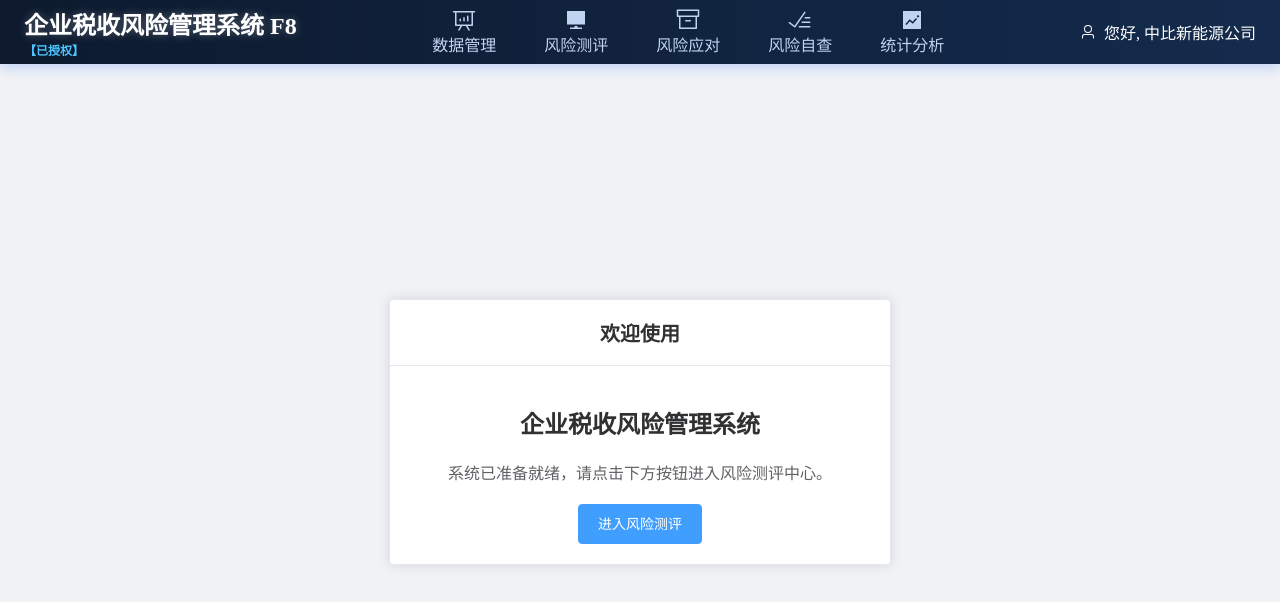
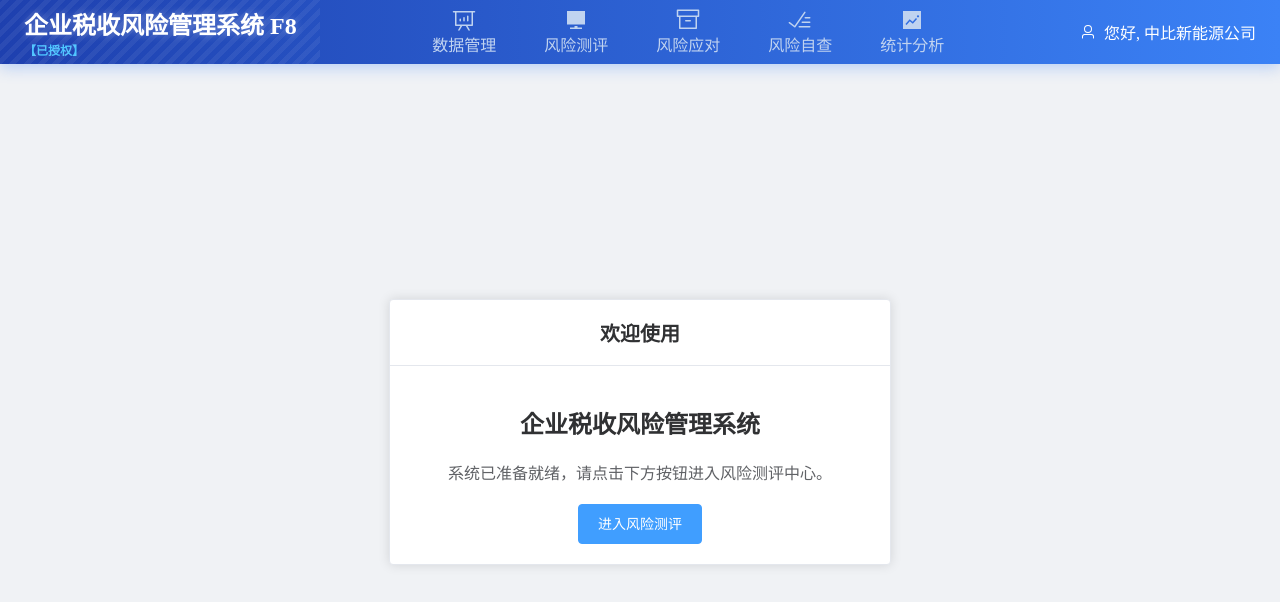
Before and after one commit to skydtrtzmr/Enterprise-Tax-Risk-Management-System, a Nuxt app: page / in a window 1280 px wide. Shown: the top 602 px of the page. Built offline with nearby package versions, Linux system fonts and the light colour scheme.

Commit message:
Update default.vue

```diff
--- a/layouts/default.vue
+++ b/layouts/default.vue
@@ -45,8 +45,8 @@ import {
     TakeawayBox,
     Finished,
     TrendCharts,
-  User
-} from '@element-plus/icons-vue'
+    User,
+} from "@element-plus/icons-vue";
 </script>
 
 <style>
@@ -83,19 +83,38 @@ body {
     height: 100vh;
 }
 .main-header {
-  /* background: #1e529b; */
-  background: linear-gradient(90deg, #0d1a2e 0%, #142b4d 100%);
+    /* 更具科技感的渐变背景 */
+    background-color: #1e40af; /* 后备颜色 */
+    background-image: linear-gradient(90deg, #1e40af 0%, #3b82f6 100%);
     color: white;
     display: flex;
     align-items: center;
     justify-content: space-between;
-  height: 64px; /* Slightly taller for better spacing */
-  /* border-bottom: 1px solid #1a4a8a; */
-  box-shadow: 0 4px 12px rgba(0, 87, 255, 0.2);
+    height: 64px;
+    box-shadow: 0 4px 14px rgba(59, 130, 246, 0.3); /* 与渐变色匹配的阴影 */
     position: relative;
     z-index: 100;
     padding: 0 24px;
     animation: header-fade-in 0.6s ease-out;
+    overflow: hidden; /* 隐藏伪元素溢出的部分 */
+}
+
+/* 使用伪元素在头部右侧添加局部装饰性条纹 */
+.main-header::before {
+    content: '';
+    position: absolute;
+    top: 0;
+    left: 0;
+    width: 25%; /* 条纹区域宽度 */
+    height: 100%;
+    background-image: repeating-linear-gradient(
+        -45deg,
+        transparent,
+        transparent 5px,
+        rgba(255, 255, 255, 0.06) 5px,
+        rgba(255, 255, 255, 0.06) 10px
+      );
+    pointer-events: none; /* 确保不影响鼠标交互 */
 }
 
 .header-left .title {
@@ -158,7 +177,7 @@ body {
 }
 
 .nav-item::after {
-  content: '';
+    content: "";
     position: absolute;
     bottom: 0px;
     left: 50%;
```
Lines whose indentation alone changed are shown as unchanged.
